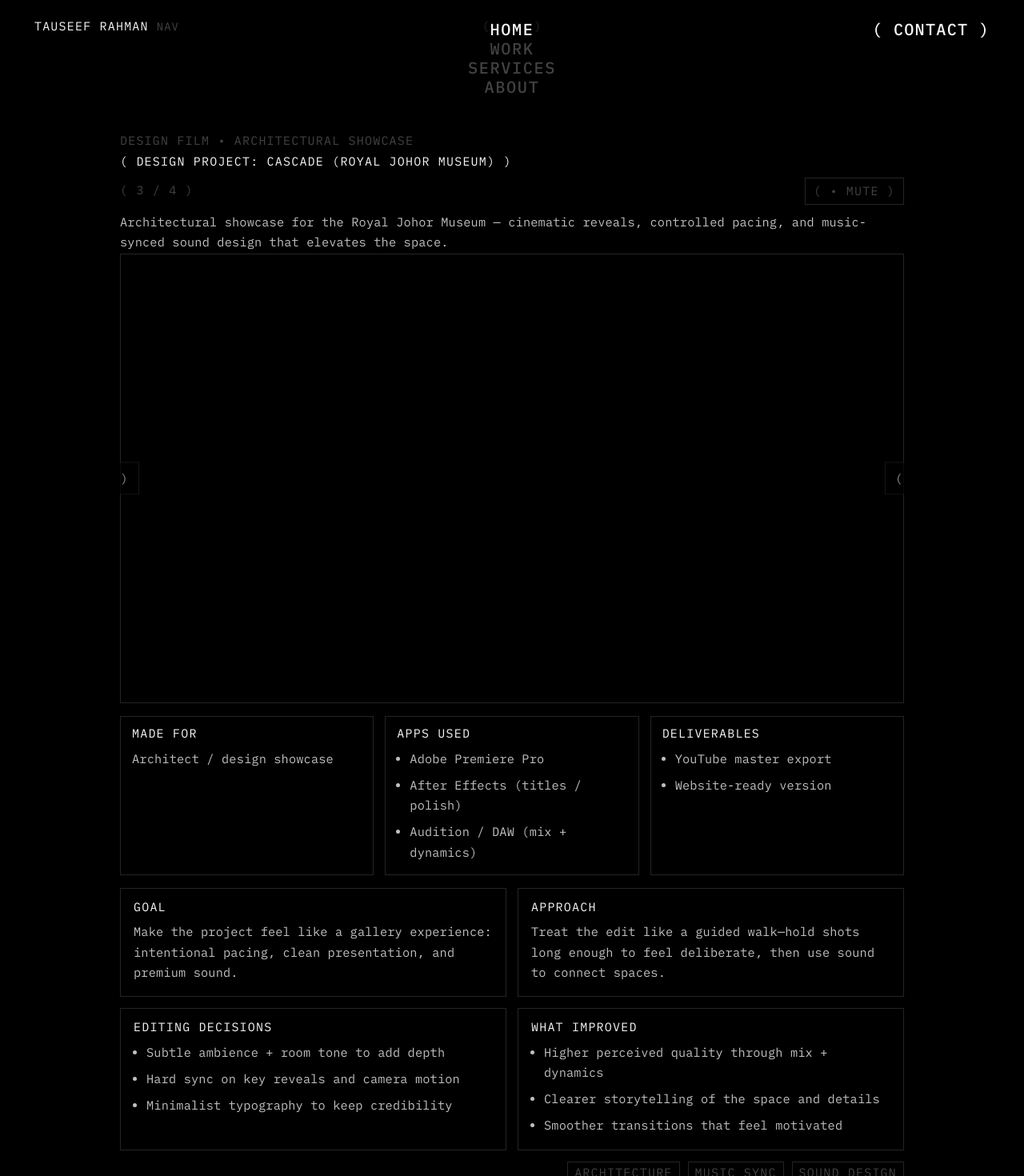
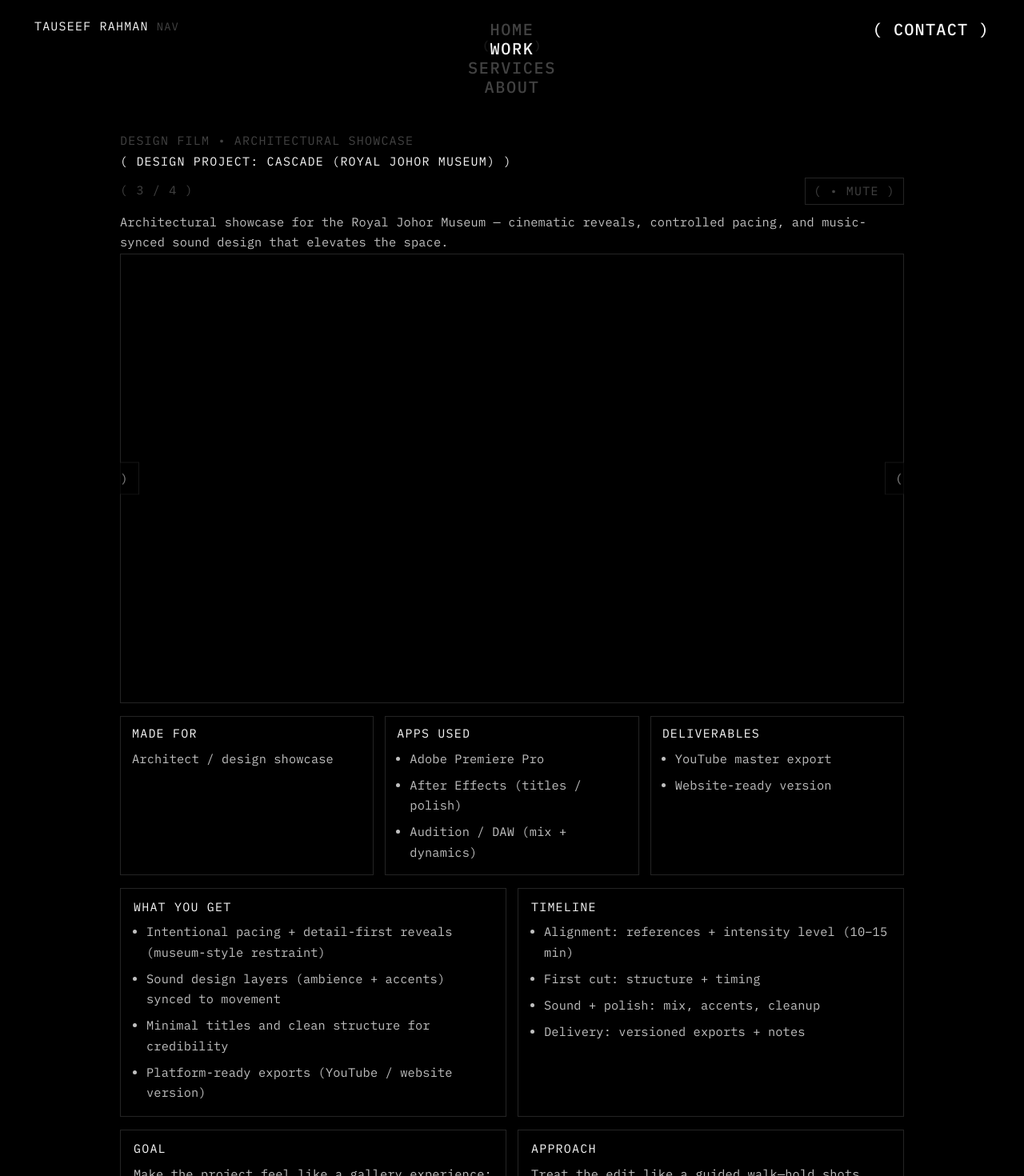
Before and after one commit to naveed20902090-spec/NavResume, a Nuxt app: page /project/cascade in a window 1280 px wide. Shown: the top 1470 px of the page at 80% size. Built offline with nearby package versions, Linux system fonts and the light colour scheme.

Commit message:
Add Work page and client-friendly project summaries

```diff
--- a/components/HeaderNav.vue
+++ b/components/HeaderNav.vue
@@ -59,7 +59,7 @@ const activeKey = computed<Key>(() => {
   if (p.startsWith('/services')) return 'services'
   if (p.startsWith('/about')) return 'about'
   if (p.startsWith('/contact')) return 'home'
-  // Keep "HOME" active by default; WORK is a section on the home page.
+  if (p.startsWith('/work') || p.startsWith('/project')) return 'work'
   return 'home'
 })
 
--- a/pages/about.vue
+++ b/pages/about.vue
@@ -2,7 +2,7 @@
   <main class="frame">
     <HeaderNav
       @home="navigateTo('/')"
-      @work="navigateTo('/')"
+      @work="navigateTo('/work')"
       @services="navigateTo('/services')"
       @about="navigateTo('/about')"
       @contact="navigateTo('/contact')"
--- a/pages/contact.vue
+++ b/pages/contact.vue
@@ -3,7 +3,7 @@
 
     <HeaderNav
       @home="navigateTo('/')"
-      @work="navigateTo('/')"
+      @work="navigateTo('/work')"
       @services="navigateTo('/services')"
       @about="navigateTo('/about')"
       @contact="navigateTo('/contact')"
--- a/pages/index.vue
+++ b/pages/index.vue
@@ -2,7 +2,7 @@
   <main class="frame">
     <HeaderNav
       @home="navigateTo('/')"
-      @work="toggleListing"
+      @work="navigateTo('/work')"
       @services="navigateTo('/services')"
       @about="navigateTo('/about')"
       @contact="navigateTo('/contact')"
--- a/pages/project/[id].vue
+++ b/pages/project/[id].vue
@@ -2,7 +2,7 @@
   <main class="frame">
     <HeaderNav
       @home="navigateTo('/')"
-      @work="navigateTo('/')"
+      @work="navigateTo('/work')"
       @services="navigateTo('/services')"
       @about="navigateTo('/about')"
       @contact="navigateTo('/contact')"
@@ -44,6 +44,21 @@
           <div class="k">DELIVERABLES</div>
           <ul class="ul">
             <li v-for="d in project.deliverables" :key="d" class="p li">{{ d }}</li>
+          </ul>
+        </div>
+      </div>
+
+      <div class="sell" data-reveal>
+        <div class="panel">
+          <div class="k">WHAT YOU GET</div>
+          <ul class="ul">
+            <li v-for="x in whatYouGet" :key="x" class="p li">{{ x }}</li>
+          </ul>
+        </div>
+        <div class="panel">
+          <div class="k">TIMELINE</div>
+          <ul class="ul">
+            <li v-for="x in timeline" :key="x" class="p li">{{ x }}</li>
           </ul>
         </div>
       </div>
@@ -104,6 +119,42 @@ const project = computed(() => projects.find(p => p.id === id.value) || projects
 
 const total = computed(() => projects.length)
 const currentIndex = computed(() => Math.max(0, projects.findIndex(p => p.id === project.value.id)))
+
+const isGaming = computed(() => /montage|gaming/i.test(project.value.category) || /montage|gaming/i.test(project.value.badge))
+const isArchitecture = computed(() => /architect/i.test(project.value.category) || /design film/i.test(project.value.badge))
+
+const whatYouGet = computed(() => {
+  if (isArchitecture.value) {
+    return [
+      'Intentional pacing + detail-first reveals (museum-style restraint)',
+      'Sound design layers (ambience + accents) synced to movement',
+      'Minimal titles and clean structure for credibility',
+      'Platform-ready exports (YouTube / website version)'
+    ]
+  }
+  if (isGaming.value) {
+    return [
+      'Music-led structure with controlled escalation (not random clips)',
+      'Impact sound design (hits, risers, whooshes) with a clean mix',
+      'Purposeful FX/motion only where it improves readability',
+      'Exports ready for YouTube (and social cutdowns if needed)'
+    ]
+  }
+  return [
+    'Clean structure and pacing built for retention',
+    'Sound polish and mix tuned for real-world playback',
+    'Versioned exports for approvals and quick revisions'
+  ]
+})
+
+const timeline = computed(() => {
+  return [
+    'Alignment: references + intensity level (10–15 min)',
+    'First cut: structure + timing',
+    'Sound + polish: mix, accents, cleanup',
+    'Delivery: versioned exports + notes'
+  ]
+})
 
 // Audio controls (surface a mute toggle at the top of the project page)
 const { enabled, label: audioLabel, toggle, setEnabled } = useAudio()
@@ -316,6 +367,14 @@ function jumpTo(i:number){
   background: color-mix(in srgb, var(--bg) 82%, transparent);
   padding: 14px;
 }
+
+.sell{
+  margin-top: 16px;
+  display:grid;
+  grid-template-columns: repeat(2, minmax(0, 1fr));
+  gap: 14px;
+}
+
 .case{
   margin-top: 16px;
   display:grid;
@@ -359,6 +418,7 @@ function jumpTo(i:number){
 
 @media (max-width: 860px){
   .plaqueRow{ grid-template-columns: 1fr; }
+  .sell{ grid-template-columns: 1fr; }
   .case{ grid-template-columns: 1fr; }
 }
 </style>
--- a/pages/services.vue
+++ b/pages/services.vue
@@ -3,7 +3,7 @@
 
     <HeaderNav
       @home="navigateTo('/')"
-      @work="navigateTo('/')"
+      @work="navigateTo('/work')"
       @services="navigateTo('/services')"
       @about="navigateTo('/about')"
       @contact="navigateTo('/contact')"
--- /dev/null
+++ b/pages/work.vue
@@ -0,0 +1,170 @@
+<template>
+  <main class="frame">
+    <HeaderNav
+      @home="navigateTo('/')"
+      @work="navigateTo('/work')"
+      @services="navigateTo('/services')"
+      @about="navigateTo('/about')"
+      @contact="navigateTo('/contact')"
+    />
+
+    <section class="body">
+      <div class="k title" data-reveal>( WORK )</div>
+      <div class="k dim2" data-reveal>Quick scan for clients. Open a project to see goal, approach, deliverables.</div>
+
+      <div class="toggle" data-reveal>
+        <button class="k dim2 tbtn" :data-active="mode==='best' ? '1' : '0'" @click="mode='best'">( BEST 3 )</button>
+        <button class="k dim2 tbtn" :data-active="mode==='all' ? '1' : '0'" @click="mode='all'">( ALL )</button>
+      </div>
+
+      <div class="grid" data-reveal>
+        <NuxtLink v-for="p in shown" :key="p.id" class="card" :to="`/project/${p.id}`">
+          <div class="top">
+            <div class="k">{{ p.title }}</div>
+            <div class="k dim2">{{ p.badge }}</div>
+          </div>
+
+          <div class="thumb">
+            <img :src="p.media.src" :alt="p.media.alt" loading="lazy" decoding="async" />
+            <div class="chip k dim2">( OPEN )</div>
+          </div>
+
+          <p class="p">{{ p.desc }}</p>
+
+          <div class="meta">
+            <div class="k dim2">{{ p.metaLine }}</div>
+            <div class="tags">
+              <span v-for="t in p.tags" :key="t" class="k dim2 tag">{{ t }}</span>
+            </div>
+          </div>
+        </NuxtLink>
+      </div>
+
+      <div class="cta" data-reveal>
+        <a v-if="site.hero.links.upwork" class="k dim2 ctaBtn" :href="site.hero.links.upwork" target="_blank" rel="noreferrer">( HIRE ON UPWORK )</a>
+        <a class="k dim2 ctaBtn" :href="`mailto:${site.contact.email}`">( EMAIL )</a>
+      </div>
+    </section>
+
+    <FooterNav
+      :current="0"
+      :total="projects.length"
+      :year="String(new Date().getFullYear())"
+      :showBack="true"
+      @back="navigateTo('/')"
+      @listing="navigateTo('/work')"
+      @jump="() => {}"
+    />
+  </main>
+</template>
+
+<script setup lang="ts">
+import { computed, ref } from 'vue'
+import { site } from '~/content/site'
+import { useProjects } from '~/composables/useProjects'
+
+const { projects } = useProjects()
+const mode = ref<'best'|'all'>('best')
+
+const best = computed(() => {
+  return [...projects]
+    .filter(p => typeof p.featuredRank === 'number')
+    .sort((a,b) => (a.featuredRank! - b.featuredRank!))
+    .slice(0, 3)
+})
+
+const shown = computed(() => (mode.value === 'best' ? best.value : projects))
+</script>
+
+<style scoped>
+.body{ flex:1; padding-top: 6vh; padding-bottom: 6vh; }
+.title{ margin-bottom: 10px; }
+
+.toggle{
+  margin-top: 14px;
+  display:flex;
+  gap: 10px;
+  flex-wrap:wrap;
+}
+.tbtn{
+  border: 1px solid var(--line);
+  padding: 8px 10px;
+  background: color-mix(in srgb, var(--bg) 88%, transparent);
+  opacity: .7;
+  transition: opacity .18s ease, border-color .18s ease;
+}
+.tbtn[data-active="1"]{
+  opacity: 1;
+  border-color: color-mix(in srgb, var(--fg) 26%, var(--bg));
+}
+.tbtn:hover{ opacity: 1; }
+
+.grid{
+  margin-top: 14px;
+  display:grid;
+  grid-template-columns: repeat(2, minmax(0, 1fr));
+  gap: 14px;
+}
+.card{
+  border: 1px solid var(--line);
+  padding: 16px;
+  background: color-mix(in srgb, var(--bg) 74%, transparent);
+  display:flex;
+  flex-direction:column;
+  gap: 10px;
+  transition: border-color .18s ease, opacity .18s ease;
+}
+.card:hover{ border-color: color-mix(in srgb, var(--fg) 24%, var(--bg)); opacity: .92; }
+
+.top{ display:flex; justify-content:space-between; gap: 12px; align-items:baseline; }
+
+.thumb{
+  position:relative;
+  border: 1px solid var(--line);
+  background: color-mix(in srgb, var(--bg) 86%, transparent);
+  overflow:hidden;
+}
+.thumb img{ width:100%; height:auto; display:block; filter: grayscale(1) contrast(1.06) brightness(0.98); transition: filter .25s ease; }
+.card:hover .thumb img{ filter: grayscale(0.15) contrast(1.02) brightness(1.02); }
+.chip{
+  position:absolute;
+  right: 10px;
+  bottom: 10px;
+  border: 1px solid var(--line);
+  padding: 6px 8px;
+  background: color-mix(in srgb, var(--bg) 78%, transparent);
+  backdrop-filter: blur(6px);
+}
+
+.p{
+  margin: 0;
+  font-size: calc(var(--fs) * 1.02);
+  letter-spacing: 0.01em;
+  text-transform: none;
+  line-height: 1.65;
+  color: color-mix(in srgb, var(--fg) 78%, transparent);
+}
+
+.meta{ margin-top: 4px; display:flex; flex-direction:column; gap: 10px; }
+.tags{ display:flex; flex-wrap:wrap; gap: 10px; justify-content:flex-end; }
+.tag{ border: 1px solid var(--line); padding: 6px 8px; }
+
+.cta{ margin-top: 16px; display:flex; gap: 12px; flex-wrap:wrap; }
+.ctaBtn{
+  border: 1px solid var(--line);
+  padding: 10px 12px;
+  background: color-mix(in srgb, var(--bg) 82%, transparent);
+  transition: opacity .18s ease, border-color .18s ease;
+}
+.ctaBtn:hover{ opacity: .86; border-color: color-mix(in srgb, var(--fg) 24%, var(--bg)); }
+
+@media (max-width: 1024px){
+  .grid{ grid-template-columns: 1fr; }
+  .top{ flex-direction: column; align-items:flex-start; }
+  .tags{ justify-content:flex-start; }
+}
+
+@media (prefers-reduced-motion: reduce){
+  .card, .thumb img, .tbtn, .ctaBtn{ transition:none; }
+}
+</style>
```
